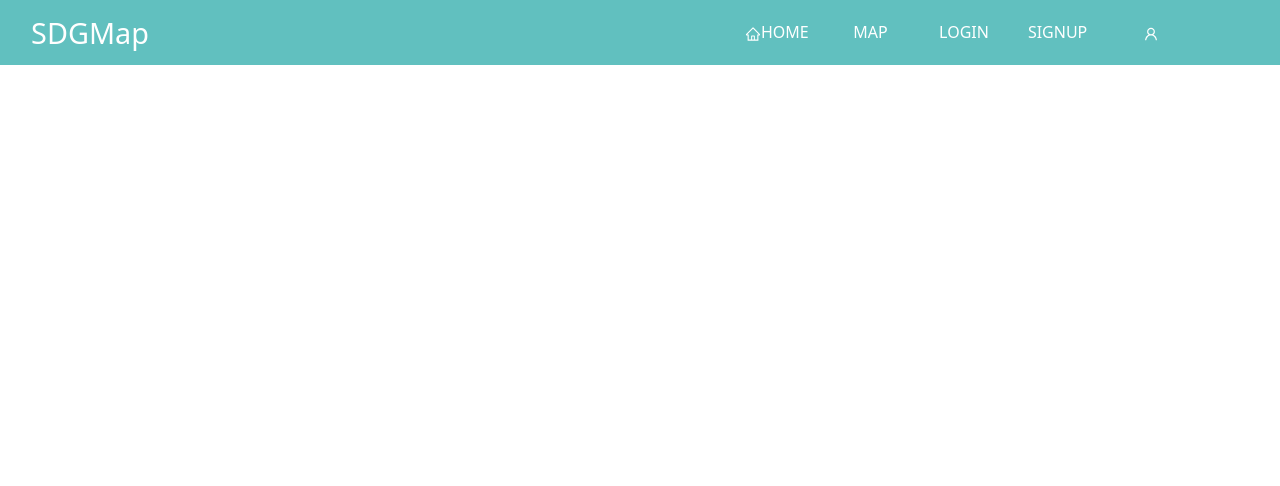
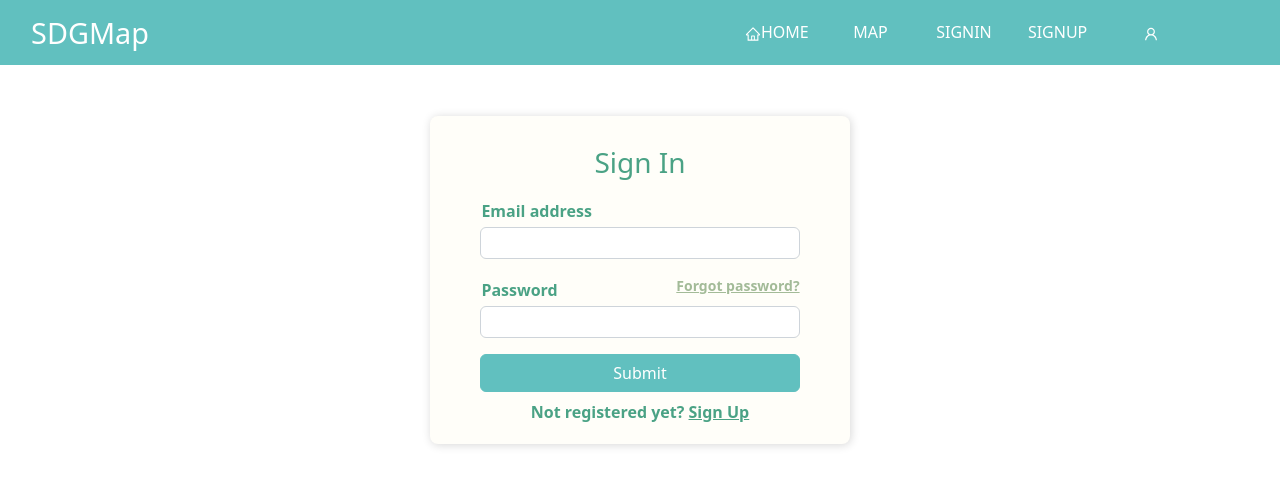
Before and after one commit to GDSC2022-SustainableMap/SDGMap, a React (Create React App) app in the folder frontend/: page /signin in a window 1280 px wide. Shown: the top 486 px of the page. Built offline with nearby package versions, Linux system fonts and the light colour scheme.

Commit message:
slightly adjust after meeting

```diff
--- a/frontend/src/App.js
+++ b/frontend/src/App.js
@@ -6,7 +6,7 @@ import "./App.css";
 import Home from './components/Home';
 import Projects from './components/Projects';
 import About from './components/About';
-import NavBar from './NavBar';
+import NavBar from './components/Navbar/NavBar';
 import Map from './components/Map/map';
 import User from './components/User';
 import Login from './components/Login/login';
@@ -20,7 +20,7 @@ function App() {
         <Route exact path="/" element={<Home />} />
         <Route exact path="/map" element={<Map />} />
         <Route exact path="/user" element={<User />} />
-        <Route exact path="/login" element={<Login/>} />
+        <Route exact path="/signin" element={<Login/>} />
         <Route exact path="/signup" element={<Signup/>} />
       </Routes>
     </div>
--- a/frontend/src/components/Login/login.css
+++ b/frontend/src/components/Login/login.css
@@ -2,6 +2,7 @@
     display: flex;
     justify-content: center;
     align-items: center;
+    margin-top: 4%;
     width: 100vw;
     height: 50%;
 }
@@ -37,6 +38,10 @@
     width: 100%;
 }
 
+.login-link {
+    color: #379878e7;
+}
+
 .form-group {
     position: relative;
 }
--- a/frontend/src/components/Login/login.js
+++ b/frontend/src/components/Login/login.js
@@ -32,14 +32,14 @@ export default function (props) {
                         <a href="./password_reset">Forgot password?</a>
                     </div>
                     <div className="d-grid  mt-3">
-                        <button type="submit" className="btn btn-primary">
+                        <button type="submit" className="btn">
                             Submit
                         </button>
                     </div>
                     <div className="text-center mt-2">
                         Not registered yet?{" "}
                         <span className="link-primary">
-                        <Link to="/signup">Sign Up</Link>
+                        <Link to="/signup" className="login-link">Sign Up</Link>
                         </span>
                     </div>
 
--- a/frontend/src/components/Login/signup.js
+++ b/frontend/src/components/Login/signup.js
@@ -51,14 +51,14 @@ function Signup(){
                             />
                         </div>
                         <div className="d-grid gap-2 mt-3">
-                            <button type="submit" className="btn btn-primary">
+                            <button type="submit" className="btn">
                                 Submit
                             </button>
                         </div>
                         <div className="text-center mt-2">
                             Already registered?{" "}
                             <span className="link-primary">
-                            <Link to="/login">Sign In</Link>
+                            <Link to="/login" className="login-link">Sign In</Link>
                             </span>
                         </div>
                     </div>
--- a/frontend/src/components/Map/map.js
+++ b/frontend/src/components/Map/map.js
@@ -170,8 +170,7 @@ const SimpleMap = (props) => {
                     </select>
                 </div>
                 <div>
-                    起點: <input ref={inputRef} type="text" onChange={handleInput} />
-                    終點: <input ref={inputRef} type="text" onChange={handleInput} />
+                    位置: <input ref={inputRef} type="text" onChange={handleInput} />
                 </div>
                 <div>
                     <input name="other_tags" type="checkbox" id="wifi" value="wifi" />
--- a/frontend/src/NavBar.js
+++ b/frontend/src/components/Navbar/NavBar.js
@@ -14,7 +14,7 @@ function NavBar(){
                 <ul>
                     <li><Link to="/"><AiOutlineHome/>home</Link></li>
                     <li><Link to="/map">map</Link></li>
-                    <li><Link to="/login">login</Link></li>
+                    <li><Link to="/signin">signin</Link></li>
                     <li><Link to="/signup">signup</Link></li>
                     <li><Link to="/user"><AiOutlineUser/></Link></li>
                 </ul>
```
Also changed, not shown: frontend/src/components/Navbar/NavBar.css (renamed from frontend/src/NavBar.css).
